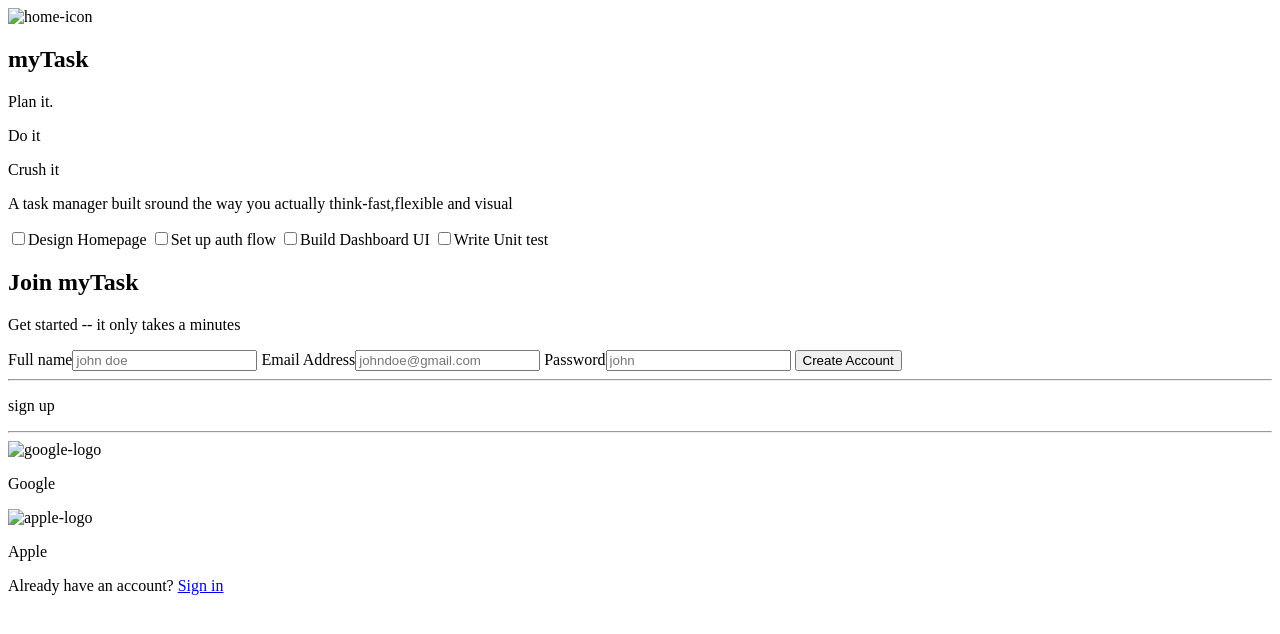
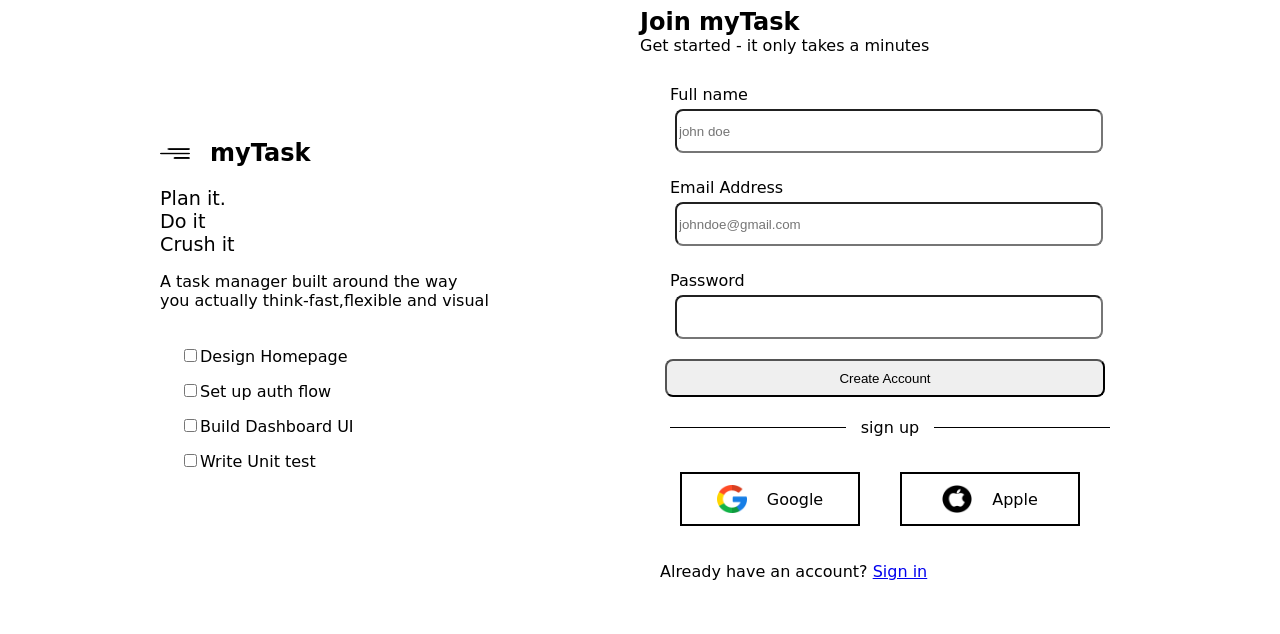
Before and after one commit to Memuna1Lukman/myTask, a plain HTML site: page index.html in a window 1280 px wide. Drawn offline with nearby package versions, Linux system fonts and the light colour scheme; files that its build step writes are made by us from their sources.

```diff
--- a/index.html
+++ b/index.html
@@ -1,24 +1,11 @@
-<!-- @import url('https://fonts.googleapis.com/css2?family=Archivo:ital,wght@0,100..900;1,100..900&family=Caveat&display=swap'); -->
 
-<!-- root files for CSS: :root {
-  --primaryor: #3E2C23;
-  --secondary: #E76F2E;
-  --accent: #F5E9D8;
-  --blue: #2FA4D7;
-
-
-  font-family: "Caveat", cursive;
-  font-optical-sizing: auto;
-  font-weight: 400;
-  font-style: normal;
-
-} -->
 
 
 
 <!DOCTYPE html>
 <html lang="en">
 <head>
+    <link rel="stylesheet" href="styles.css">
     <meta charset="UTF-8">
     <meta name="viewport" content="width=device-width, initial-scale=1.0">
     <title>My Tasks</title>
@@ -28,7 +15,7 @@
         <div id="biggestDiv">
             <div id="leftSideDiv">
                 <div id="leftTask">
-                    <img src="#" alt="home-icon" id="img">
+                    <img src="assets/menu.png" alt="home-icon" id="img" class="images">
                     <h2 id="begin">myTask</h2>
                 </div>
                 <div id="smallNotes">
@@ -36,47 +23,50 @@
                         <p class="doIt">Plan it.</p>
                         <p class="doIt">Do it</p>
                         <p class="doIt">Crush it</p>
-                        <p id="notes">A task manager built sround the way you actually think-fast,flexible and visual</p>
+                        <p id="notes">A task manager built around the way <br> you actually think-fast,flexible and visual</p>
                     </div>
                     <div id="checkboxes">
-                        <input type="checkbox" class="marked" name="text"><label for="text">Design Homepage</label>
-                        <input type="checkbox" class="marked" name="text"><label for="text">Set up auth flow</label>
-                        <input type="checkbox"  class="unmarked" name="text"><label for="text">Build Dashboard UI</label>
-                        <input type="checkbox" class="unmarked" name="text"><label for="text">Write Unit test</label>
+                        <ul id="mark">
+                            <li><input type="checkbox" class="marked marks" name="text"><label for="text">Design Homepage</label></li>
+                            <li><input type="checkbox" class="marked marks" name="text"><label for="text">Set up auth flow</label></li>
+                            <li><input type="checkbox"  class="unmarked marks" name="text"><label for="text">Build Dashboard UI</label></li>
+                            <li><input type="checkbox" class="unmarked marks" name="text"><label for="text">Write Unit test</label></li>
+                        </ul>
                     </div>
                 </div>
             </div>
             <div id="rightSideDiv">
-                <div>
-                    <h2 id="">Join myTask</h2>
-                    <p>Get started -- it only takes a minutes</p>
+                <div id="next">
+                    <h2 class="hello">Join myTask</h2>
+                    <p class="hello">Get started - it only takes a minutes</p>
                 </div>
                 <div id="form">
-                    <form action="POST">
-                        <label for="name" class="formData">Full name</label><input type="text" placeholder="john doe">
-                        <label for="email" class="formData">Email Address</label><input type="email" placeholder="johndoe@gmail.com">
-                        <label for="password" class="formData">Password<input type="password" placeholder="john">
-                        <button id="createAccount">Create Account</button>
+                    <form action="POST" id="formForm">
+                        <div class="labels"><label for="name" class="formData">Full name</label><input type="text" placeholder="john doe" class="inputs"></div>
+                        <div class="labels"><label for="email" class="formData">Email Address</label><input type="email" placeholder="johndoe@gmail.com" class="inputs"></div>
+                        <div class="labels"><label for="password" class="formData">Password</label><input type="password" class="inputs"></div>
+
+                        <button id="createAccount" class="formData inputs">Create Account</button>
                     </form>
                     <div id="hrLine">
-                        <hr><p>sign up</p><hr>
+                        <div class="line"></div>
+                        <span>sign up</span>
+                        <div class="line"></div>
                     </div>
                     <div id="media">
-                        <div id="google">
-                            <img src="" alt="google-logo">
+                        <div id="pngImg">
+                            <img src="assets/google.png" alt="google-logo" class="medias">
                             <p class="mediafonts">Google</p>
+                        </div>
+                        <div id="pngImg1">
+                            <img src="assets/apple.png" alt="apple-logo" class="medias">
+                            <p class="mediafonts">Apple</p>
+                        </div>
 
-                        </div>
-                        <div id="apple">
-                            <img src="" alt="apple-logo">
-                            <p class="mediafonts">Apple</p>
-
-                        </div>
-                        <p>Already have an account? <a href="#" id="signIn">Sign in</a></p>
                     </div>
+                    <p>Already have an account? <a href="#" id="signIn">Sign in</a></p>
                 </div>
             </div>
-
         </div>
     </main>
 </body>
--- /dev/null
+++ b/styles.css
@@ -0,0 +1,142 @@
+/* @import url('https://fonts.googleapis.com/css2?family=Archivo:ital,wght@0,100..900;1,100..900&family=Caveat&display=swap'); */
+
+:root {
+  --primaryor: #3E2C23;
+  --secondary: #E76F2E;
+  --accent: #F5E9D8;
+  --blue: #2FA4D7;
+  margin: 0;
+  padding: 0;
+  font-family: "Caveat", cursive;
+  font-optical-sizing: auto;
+  font-weight: 400;
+  font-style: normal;
+}
+
+
+#biggestDiv{
+    display: grid;
+    justify-content: center;
+    grid-template-columns: 480px 480px;
+    grid-template-areas: "leftSideDiv","rightSideDiv";
+    align-items: center;
+}
+main{
+    display: grid;
+    justify-content: center;
+    align-items: center;
+}
+#leftTask{
+    display: flex;
+    justify-content: flex-start;
+    align-items: center;
+    gap: 20px;
+}
+#smallNotes{
+    display: block;
+    gap: 0;
+
+}
+#motivation,.doIt{
+    margin: 0;
+    padding: 0;
+}
+.doIt{
+    font-size: larger;
+}
+input[type="radio"]{
+    margin-right: 10px;
+}
+#checkboxes{
+   padding: 20px;
+}
+#mark{
+    display: block;
+    flex-direction: column;
+    list-style-type: none;
+    gap: 10px;
+    margin: 0;
+    padding: 0;
+
+}
+li{
+   margin-bottom: 15px;
+}
+#rightSideDiv{
+    display: block;
+    justify-content: flex-start;
+    align-items: center;
+
+}
+.hello{
+    margin: 0;
+    padding: 0;
+    gap: 0px;
+}
+#form{
+    margin: 10px;
+    padding: 10px;
+}
+.formData{
+    display: block;
+    justify-content: center;
+    align-items: center;
+}
+.inputs{
+    height: 38px;
+    width: 100%;
+    margin: 5px;
+    border-radius: 8px;
+}
+.labels{
+    padding: 10px;
+}
+#hrLine{
+    display: flex;
+    height: 30px;
+    justify-content: center;
+    align-items: center;
+    padding: 10px;
+    text-align: center;
+    gap: 15px;
+    width: 100%;
+}
+.line{
+    flex-grow: 1;
+    height: 1px;
+    background-color: black;
+}
+.images{
+    width: 30px;
+    height: 15px;
+}
+.medias{
+    width: 30px;
+    height: 28px;
+}
+#media{
+    display: flex;
+    justify-content: center;
+    align-items: center;
+
+}
+#pngImg{
+    display: flex;
+    justify-content: center;
+    align-items: center;
+    width: 200px;
+    height: 50px;
+    border: 2px solid black;
+    gap: 20px;
+    margin: 20px;
+}
+#pngImg1{
+    display: flex;
+    justify-content: center;
+    align-items: center;
+    width: 200px;
+    height: 50px;
+    border: 2px solid black;
+    gap: 20px;
+    margin: 20px;
+}
```
Also changed, not shown: assets/apple.png (added), assets/google.png (added), assets/menu.png (added), assets/right-arrow.png (added).
